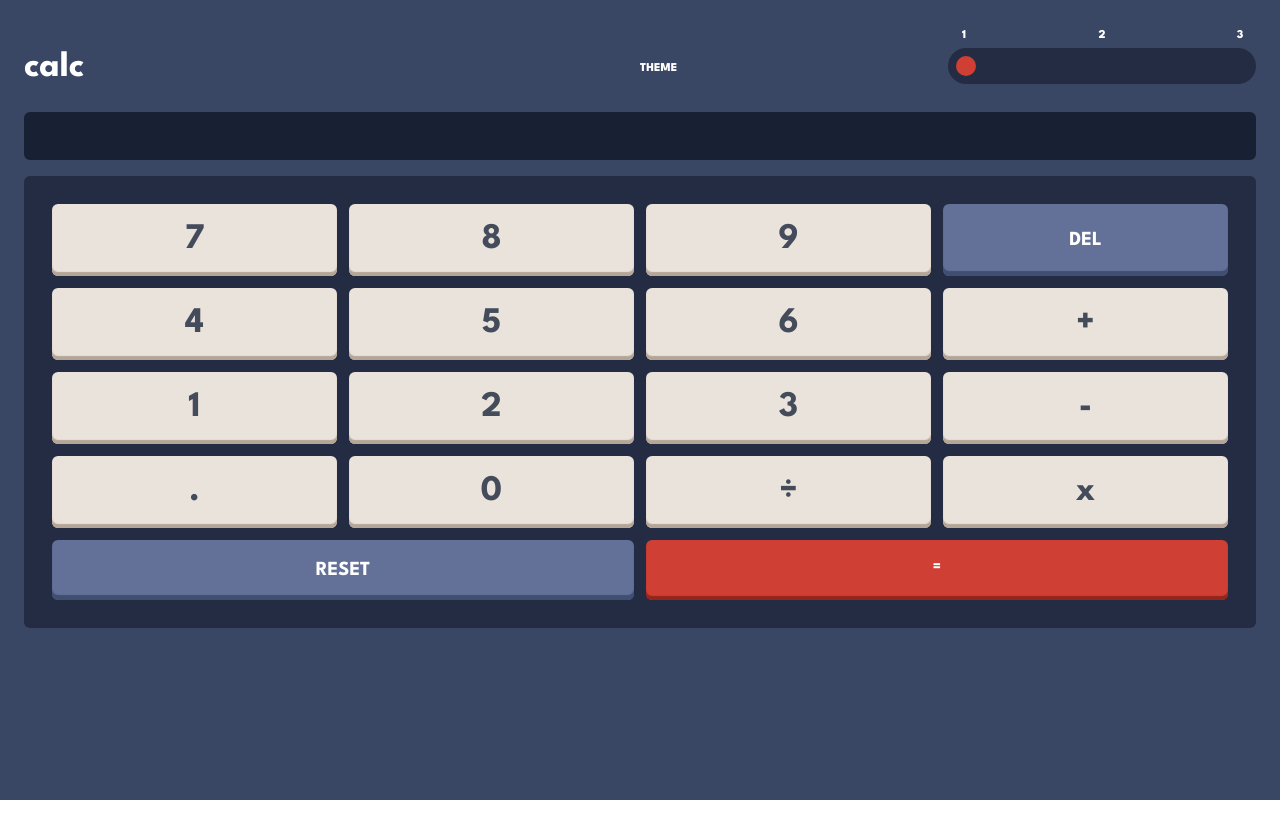
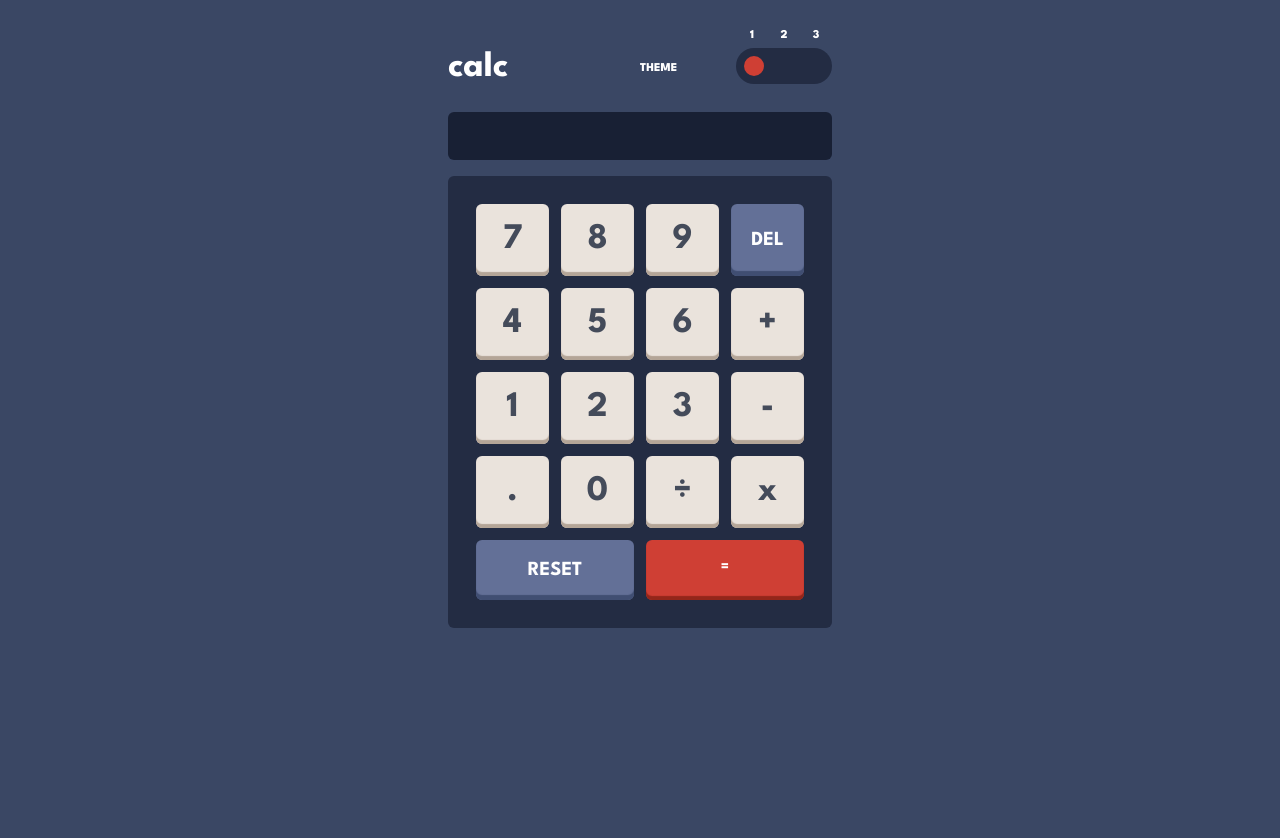
Before and after one commit to faroeq33/nicecalculator, a React (Vite) app: page / in a window 1280 px wide. Shown: the top 838 px of the page. Before the commit the page ends 800 px from the top, so only its background shows below. Built offline with nearby package versions, Linux system fonts and the light colour scheme.

Commit message:
Add max width for container

```diff
--- a/src/components/Calc/Calc.tsx
+++ b/src/components/Calc/Calc.tsx
@@ -28,8 +28,6 @@ function Calc() {
     }
   );
 
-  // Define the event handlers for each action
-
   const textSwitch = () => {
     if (theme === 2) {
       return themeColors[2].text.lightYellow;
@@ -56,12 +54,13 @@ function Calc() {
   return (
     <>
       <div
-        className="h-screen p-6 calc-wrapper"
+        className="p-6 calc-wrapper"
         style={{
           background: themeColors[theme]?.backgrounds.mainBackground,
           ...textColor,
         }}
       >
+        <div className="h-screen max-w-sm mx-auto">
           <div className="flex justify-between logo-wrapper">
             <p className="py-6 text-4xl font-bold" style={{ ...textColor }}>
               calc
@@ -77,7 +76,9 @@ function Calc() {
                   </div>
                 </ToggleCol>
                 <ToggleCol>
-                <span className="h-4 text-xs text-right uppercase">theme</span>
+                  <span className="h-4 text-xs text-right uppercase">
+                    theme
+                  </span>
                 </ToggleCol>
                 <ToggleCol>
                   <ToggleButton />
@@ -85,7 +86,6 @@ function Calc() {
               </div>
             </div>
           </div>
-
           <ScreenBackground
             className="flex flex-col items-end justify-around p-6 text-4xl font-extrabold text-right break-words break-all rounded-md outputfield"
             style={{
@@ -96,7 +96,9 @@ function Calc() {
             <div className="previous-operand">
               {formatOperand(previousOperand)} {operation}
             </div>
-          <div className="current-operand">{formatOperand(currentOperand)}</div>
+            <div className="current-operand">
+              {formatOperand(currentOperand)}
+            </div>
           </ScreenBackground>
           <div
             className="p-4 mt-4 rounded-md calcwrapper"
@@ -119,7 +121,6 @@ function Calc() {
               <DigitButton digit="5" dispatch={dispatch} />
               <DigitButton digit="6" dispatch={dispatch} />
               <OperationButton title="+" dispatch={dispatch} />
-
               <DigitButton digit="1" dispatch={dispatch} />
               <DigitButton digit="2" dispatch={dispatch} />
               <DigitButton digit="3" dispatch={dispatch} />
@@ -135,7 +136,6 @@ function Calc() {
               >
                 <span className="font-bold uppercase">Reset</span>
               </CalcKey>
-
               <CalcKey
                 className="col-span-2 p-4 text-center rounded-md "
                 onClick={() => dispatch({ type: ACTIONS.EVALUATE })}
@@ -149,6 +149,7 @@ function Calc() {
             </Keypad>
           </div>
         </div>
+      </div>
     </>
   );
 }
--- a/src/components/togglemenu/ToggleCol.tsx
+++ b/src/components/togglemenu/ToggleCol.tsx
@@ -1,4 +1,4 @@
-import { CustomProps } from "../Calc/CalcKey";
+import { CustomProps } from "../Calc/CalcTypes";
 
 function ToggleCol(props: CustomProps) {
   return (
```
Lines whose indentation alone changed are shown as unchanged.
